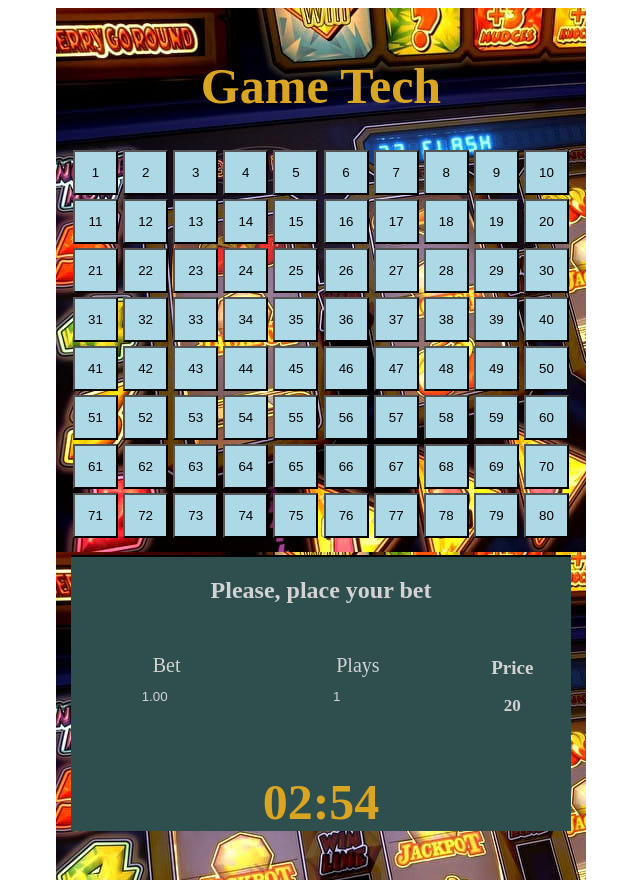
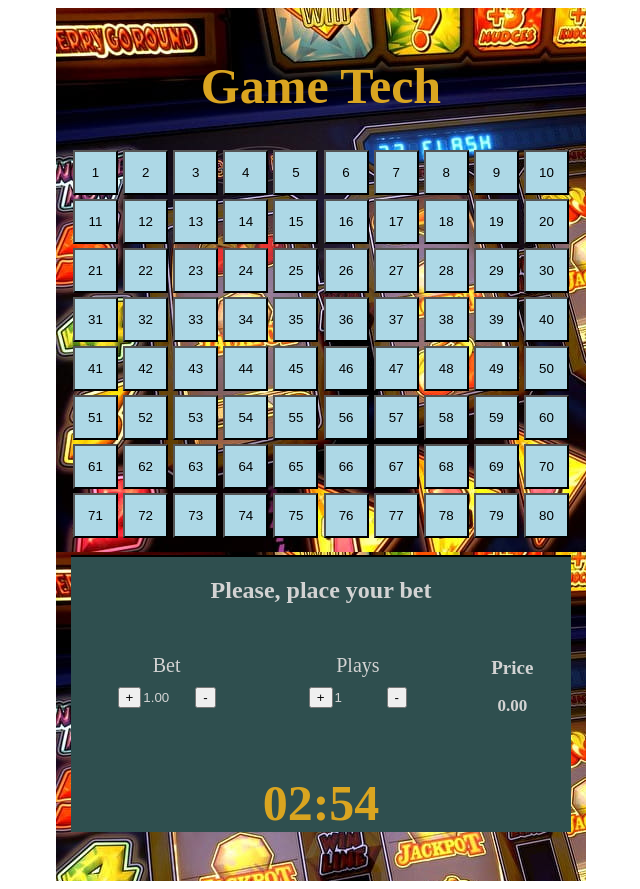
Before and after one commit to danihr23/react_Tech_Interview, a React (Create React App) app: page / in a window 1280 px wide. Shown: the whole page, without its empty margins (319-959 px from the left). Built offline with nearby package versions, Linux system fonts and the light colour scheme.

Commit message:
redux_For_Price_done

```diff
--- a/src/components/betField/betField.js
+++ b/src/components/betField/betField.js
@@ -1,14 +1,24 @@
 import React, { useEffect, useState } from 'react'
-
+import {useDispatch} from 'react-redux'
 import './betfield.css'
 
 const BetField = ()=>{
  const[inputValue, setInputValue] = useState(1)
 
- const OnchangeHandler =(e)=>{
-    //const value = parseFloat(e.target.value)
-   setInputValue(e.target.value)
+ const dispatch = useDispatch();
 
+
+
+   dispatch({type:"BET",amount:inputValue})
+
+   //dispatch({type:"BET_DECREASE",amount:0.2})
+ const onclickDecreseBetHandler=()=>{
+    setInputValue(prev=> prev-0.2)
+
+ }
+ const onclickIncreaseBetHandler=()=>{
+    setInputValue(prev=> prev+0.2)
+    //dispatch({type:"BET_ICREASE",amount:0.2})
  }
 
 
@@ -16,7 +26,9 @@ const BetField = ()=>{
         <div className="betField">
            <label className="betFieldLabel" htmlFor="bet">Bet</label>
            <span className="betFieldSpan">
-               <input type='number' id="bet" name='bet' min='1' step='0.1' value={parseFloat(inputValue).toFixed(2)} onChange={OnchangeHandler}/>
+           <button onClick={onclickIncreaseBetHandler} >+</button>
+               <input type='text' id="bet" name='bet' min='1'  value={parseFloat(inputValue).toFixed(2)} />
+               <button onClick={onclickDecreseBetHandler}>-</button>
            </span>
 
         </div>
--- a/src/components/buttons/buttons.js
+++ b/src/components/buttons/buttons.js
@@ -1,4 +1,5 @@
 import React, { useEffect, useState } from 'react'
+import {useDispatch} from 'react-redux'
 
 import './buttons.css'
 
@@ -9,7 +10,7 @@ const Buttons =() =>{
     const [allButtonsNumbers,setAllButtonsNumbers]= useState([])
     const [clickState,setClickState]= useState({})
     const [clickedCount,setClickedCount]= useState(0)
-
+    const dispatch = useDispatch();
 
   useEffect (()=>{
 
@@ -23,19 +24,19 @@ const Buttons =() =>{
     setAllButtonsNumbers(bntNumbers)
   },[])
 
-
+  dispatch({type:"BUTTONS_COUNT",amount:clickedCount})
   const OnclickHandler =(e)=>{
     e.preventDefault();
 
 
     let buttonState =clickState[e.target.name];
 
-    console.log(buttonState);
+    //console.log(buttonState);
 
 
  if(buttonState!=true ){
     setClickedCount(prev=>prev+1)
-         console.log("dadsada");
+
          e.target.style.backgroundColor = "red"
 
         return setClickState({...clickState,  [e.target.name]: true});
@@ -52,13 +53,14 @@ const Buttons =() =>{
 
 
 
+
   }
 
 
 
 
-  console.log(clickedCount);
-  console.log(clickState);
+//   console.log(clickedCount);
+//   console.log(clickState);
 
     return(
       <div className='buttonsWrap'>
--- a/src/components/playsField/playsField.js
+++ b/src/components/playsField/playsField.js
@@ -1,15 +1,24 @@
 import React, { useEffect, useState } from 'react'
-
+import {useDispatch} from 'react-redux'
 import './playsField.css'
 
 const PlaysField = ()=>{
 
  const[inputValue, setInputValue] = useState(1)
+ const dispatch = useDispatch();
 
- const OnchangeHandler =(e)=>{
 
-   setInputValue(e.target.value)
 
+ dispatch({type:"PLAYS",amount:inputValue})
+
+
+ const onclickDecreseHandler=()=>{
+    setInputValue(prev=> prev-1)
+    //dispatch({type:"PLAYS_DECREASE",amount:1})
+ }
+ const onclickIncreaseHandler=()=>{
+    setInputValue(prev=> prev+1)
+    //dispatch({type:"PLAYS_INCREASE",amount:1})
  }
 
 
@@ -17,7 +26,9 @@ const PlaysField = ()=>{
         <div className="playsField">
            <label className="playsFieldLabel" htmlFor="plays">Plays</label>
            <span className="playsFieldSpan">
-               <input type='number' id="plays" name='plays' min='1' step='1' value={parseInt(inputValue)} onChange={OnchangeHandler}/>
+               <button onClick={onclickIncreaseHandler} >+</button>
+               <input type='text' id="plays" name='plays' min='1'  value={parseInt(inputValue)} />
+               <button onClick={onclickDecreseHandler}>-</button>
            </span>
 
         </div>
--- a/src/components/priceField/priceField.js
+++ b/src/components/priceField/priceField.js
@@ -1,13 +1,30 @@
 import React from 'react'
+import { useSelector } from 'react-redux'
 import './priceField.css'
-const priceField = () => {
+
+
+
+
+const PriceField = () => {
+
+    const count = useSelector((store)=> store.count)
+
+    const bet = useSelector((store)=> store.bet);
+
+    const plays = useSelector(store=> store.plays);
+
+    const store = useSelector((store)=>store)
+
+
+    console.log(store);
+    const price = (Number(plays)*Number(count)*Number(bet)).toFixed(2)
     return (
         <div className='priceField'>
             <h2 className='priceFieldLabel'>Price</h2>
-            <h3 className="priceFieldPrice">20</h3>
+            <h3 className="priceFieldPrice">{price}</h3>
 
         </div>
     )
 }
 
-export default priceField
+export default PriceField
--- a/src/index.js
+++ b/src/index.js
@@ -3,10 +3,17 @@ import ReactDOM from 'react-dom';
 
 import App from './App';
 import reportWebVitals from './reportWebVitals';
+import {createStore} from 'redux'
+import {gameReducers} from './reducers/gameReducers'
+import {Provider} from 'react-redux'
+
+const store = createStore(gameReducers);
 
 ReactDOM.render(
   <React.StrictMode>
+    <Provider store ={store}>
     <App />
+    </Provider>
   </React.StrictMode>,
   document.getElementById('root')
 );
--- /dev/null
+++ b/src/reducers/gameReducers.js
@@ -0,0 +1,25 @@
+const initialState ={
+    count: 0,
+    bet:1,
+    plays:1,
+}
+
+ export const gameReducers =(state=initialState,action)=>{
+     switch(action.type){
+         case "BUTTONS_COUNT":
+             return {...state, count: action.amount};
+
+         case "BET":
+            return {...state, bet: action.amount};
+            // case "BET_DECREASE":
+            // return {...state, bet: state.bet-action.amount};
+         case "PLAYS":
+            return {...state, plays: action.amount};
+            // case "PLAYS_DECREASE":
+            // return {...state, plays:state.plays - action.amount};
+         default:
+             return state;
+     }
+
+
+}
```
